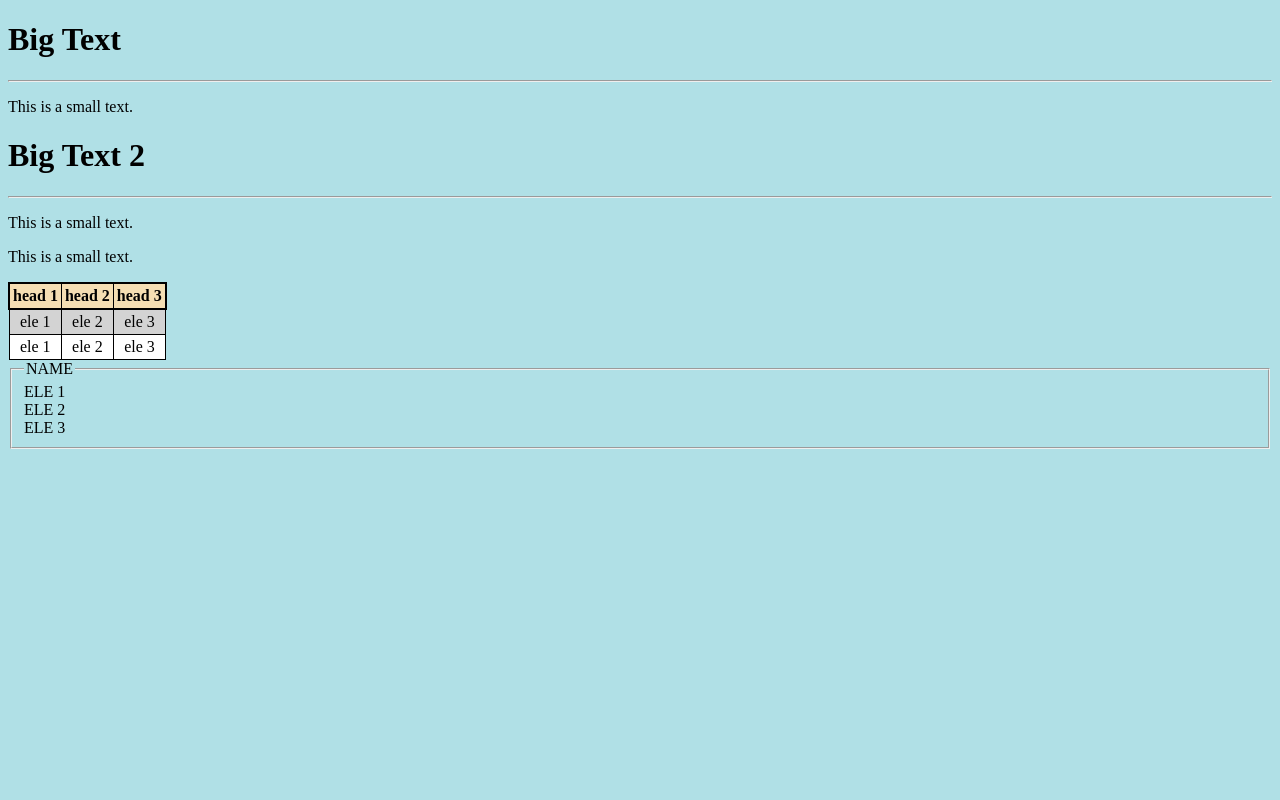
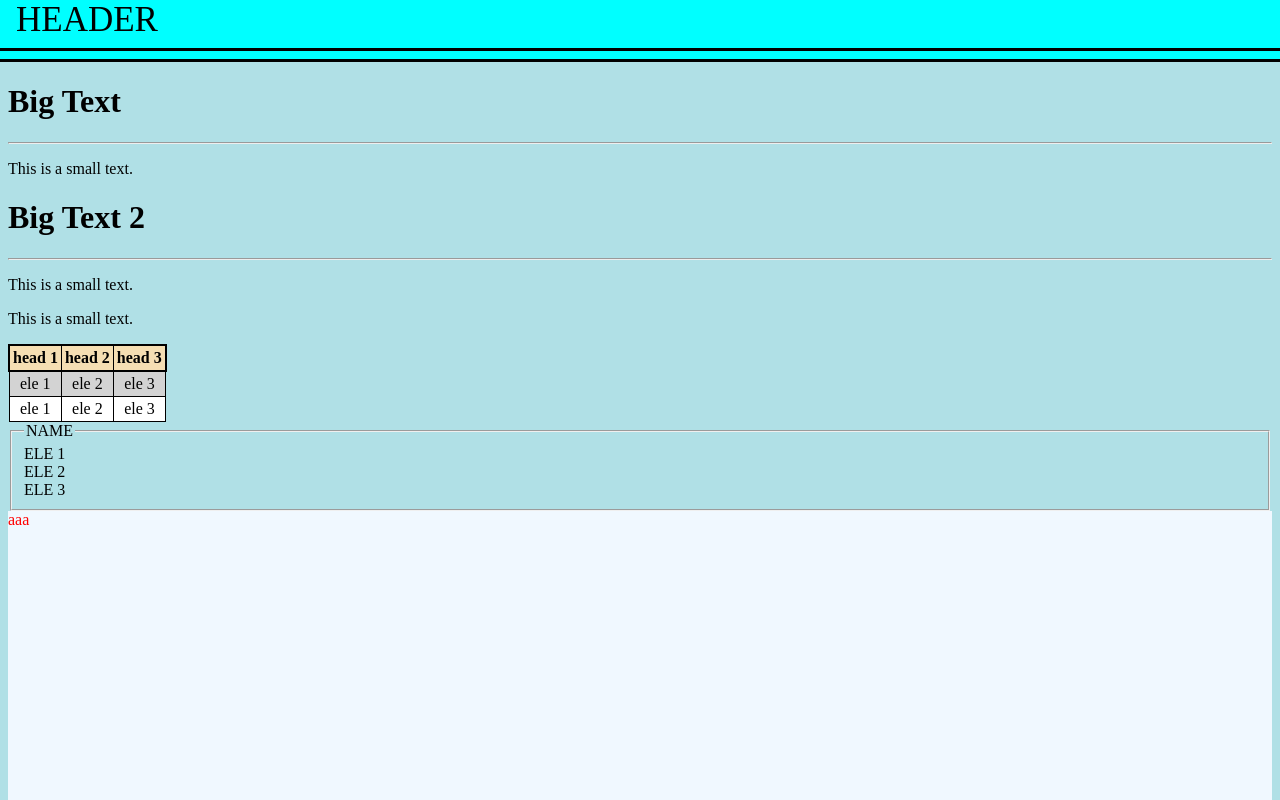
Before and after one commit to EMPTY280/some_html, a plain HTML site: page index.html in a window 1280 px wide. Shown: the top 800 px of the page. Drawn offline with Linux system fonts and the light colour scheme.

Commit message:
Updated css - moved some style tags into css file

```diff
--- a/index.html
+++ b/index.html
@@ -5,6 +5,11 @@
     <link rel="stylesheet" href="style.css">
 </head>
 <body>
+<div class="header">
+    <div>HEADER</div>
+    <hr><hr>
+</div>
+<div class="main">
     <h1>Big Text</h1>
     <hr>
     <p>
@@ -41,5 +46,7 @@
         ELE 2<br>
         ELE 3<br>
     </fieldset>
+    <div style="height: 900px; background-color: aliceblue; color: red;">aaa</div>
+</div>
 </body>
 </html>
--- a/style.css
+++ b/style.css
@@ -1,6 +1,32 @@
 body
 {
 	background-color: powderblue;
+	margin: 0px;
+}
+
+.header
+{
+	position: sticky;
+	top: 0px;
+	background-color: aqua;
+}
+
+.header div
+{
+	font-size: 35px;
+	margin-left: 16px;
+}
+
+.header hr
+{
+	height: 0px;
+    border: none;
+    border-top: 3px solid black;
+}
+
+.main
+{
+	margin: 8px;
 }
 
 table, td, th
```
